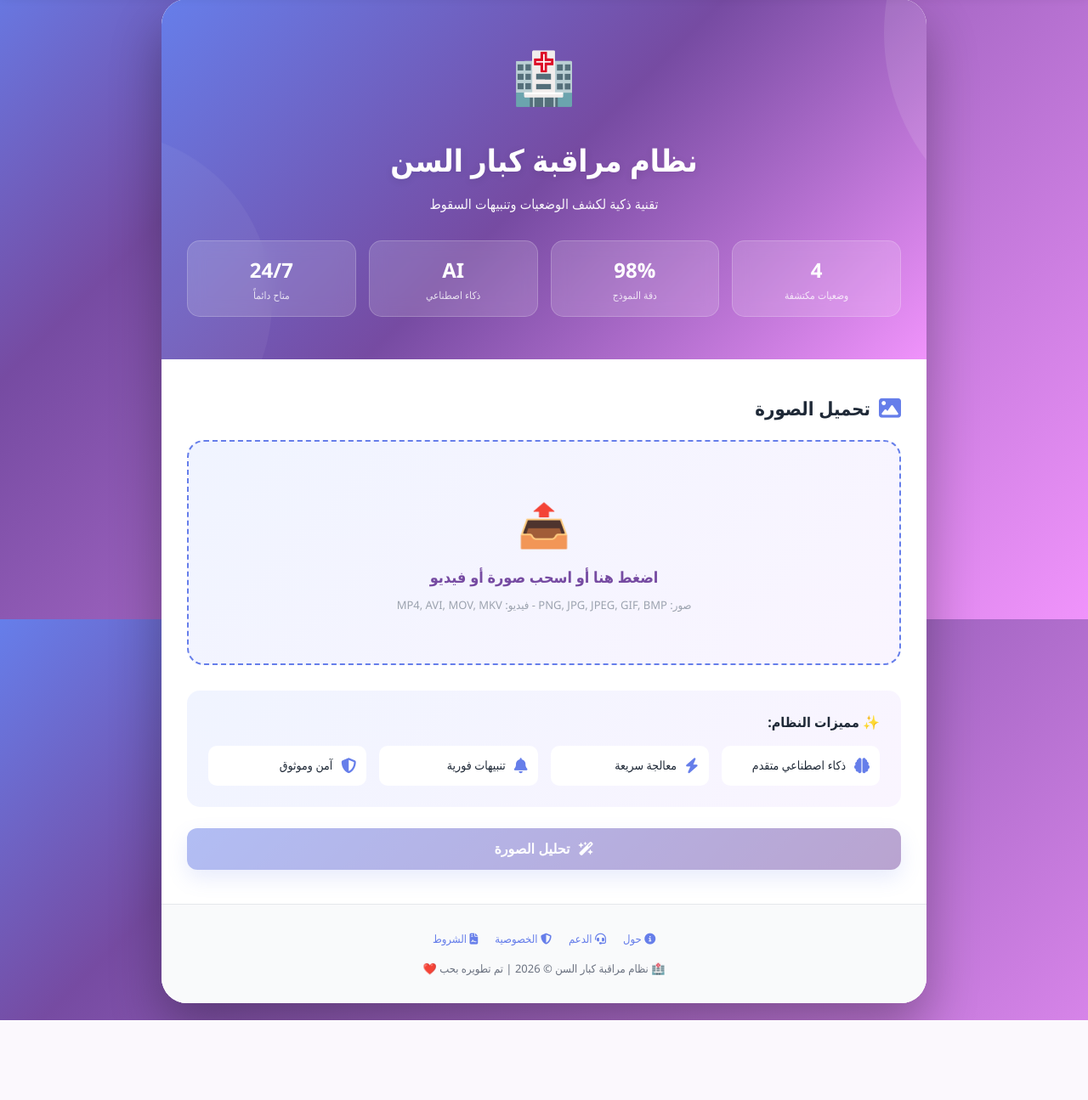
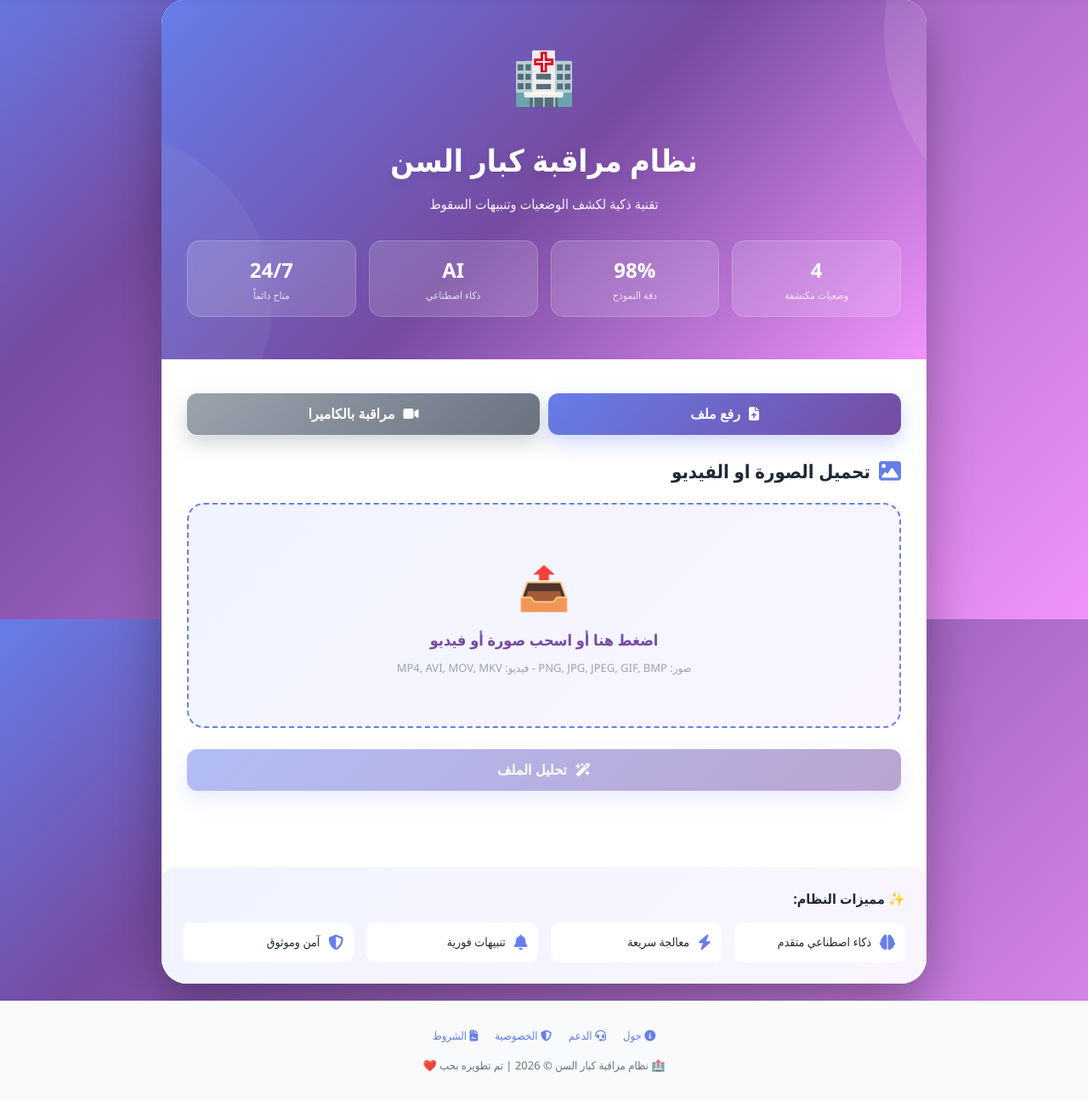
Before and after one commit to farahhashemabed-pixel/web.afall_detection, a Flask app: page / in a window 1280 px wide. Shown: the part 71-1366 px from the top of the page at 85% size. Before the commit the page ends 1272 px from the top, so only its background shows below. Run offline with Flask 3, Linux system fonts and the light colour scheme.

Commit message:
إضافة ميزة المراقبة الحية بالكاميرا مع الحفاظ على رفع الملفات

```diff
--- a/static/js/script.js
+++ b/static/js/script.js
@@ -11,11 +11,124 @@ const resultCard = document.getElementById('resultCard');
 const errorDiv = document.getElementById('errorDiv');
 const errorMessage = document.getElementById('errorMessage');
 
+// Camera Elements
+const modeUploadBtn = document.getElementById('modeUploadBtn');
+const modeCameraBtn = document.getElementById('modeCameraBtn');
+const uploadSection = document.getElementById('uploadSection');
+const cameraSection = document.getElementById('cameraSection');
+const startCameraBtn = document.getElementById('startCameraBtn');
+const stopCameraBtn = document.getElementById('stopCameraBtn');
+const webcamVideo = document.getElementById('webcamVideo');
+const captureCanvas = document.getElementById('captureCanvas');
+const cameraPlaceholder = document.getElementById('cameraPlaceholder');
+const cameraStatusText = document.getElementById('cameraStatusText');
+
+let cameraStream = null;
+let captureInterval = null;
+let isCameraMonitoring = false;
+
 // ==================== Image Preview Elements ====================
 const imagePreviewContainer = document.getElementById('imagePreviewContainer');
 const imagePreview = document.getElementById('imagePreview');
 
-// ==================== 1. معالجة تحميل الملف (صورة / فيديو) ====================
+// ==================== 1. تبديل وضعيات الرفع والمراقبة ====================
+if (modeUploadBtn && modeCameraBtn) {
+    modeUploadBtn.addEventListener('click', () => {
+        modeUploadBtn.classList.replace('btn-reset', 'btn-predict');
+        modeUploadBtn.classList.add('active');
+        modeCameraBtn.classList.replace('btn-predict', 'btn-reset');
+        modeCameraBtn.classList.remove('active');
+
+        uploadSection.style.display = 'block';
+        cameraSection.style.display = 'none';
+
+        if (isCameraMonitoring) stopCamera();
+    });
+
+    modeCameraBtn.addEventListener('click', () => {
+        modeCameraBtn.classList.replace('btn-reset', 'btn-predict');
+        modeCameraBtn.classList.add('active');
+        modeUploadBtn.classList.replace('btn-predict', 'btn-reset');
+        modeUploadBtn.classList.remove('active');
+
+        uploadSection.style.display = 'none';
+        cameraSection.style.display = 'block';
+    });
+}
+
+// ==================== 2. معالجة المراقبة الحية (الكاميرا) ====================
+startCameraBtn.addEventListener('click', async () => {
+    try {
+        cameraStream = await navigator.mediaDevices.getUserMedia({ video: { facingMode: "user" } });
+        webcamVideo.srcObject = cameraStream;
+        webcamVideo.style.display = 'block';
+        cameraPlaceholder.style.display = 'none';
+
+        startCameraBtn.style.display = 'none';
+        stopCameraBtn.style.display = 'flex';
+        cameraStatusText.style.display = 'block';
+
+        isCameraMonitoring = true;
+        resultContainer.classList.remove('show');
+        errorDiv.classList.remove('show');
+
+        // التقاط فريم كل ثانيتين (2000 مللي ثانية) وارسالها للتحليل
+        captureInterval = setInterval(captureAndAnalyzeFrame, 2000);
+
+    } catch (err) {
+        showError('فشل الوصول للكاميرا: الرجاء إعطاء الصلاحية أو استخدام اتصال آمن (HTTPS).');
+        console.error(err);
+    }
+});
+
+stopCameraBtn.addEventListener('click', () => {
+    stopCamera();
+});
+
+function stopCamera() {
+    if (cameraStream) {
+        cameraStream.getTracks().forEach(track => track.stop());
+    }
+    clearInterval(captureInterval);
+    isCameraMonitoring = false;
+
+    webcamVideo.style.display = 'none';
+    cameraPlaceholder.style.display = 'block';
+
+    startCameraBtn.style.display = 'flex';
+    stopCameraBtn.style.display = 'none';
+    cameraStatusText.style.display = 'none';
+}
+
+async function captureAndAnalyzeFrame() {
+    if (!isCameraMonitoring || webcamVideo.videoWidth === 0) return;
+
+    const context = captureCanvas.getContext('2d');
+    captureCanvas.width = webcamVideo.videoWidth;
+    captureCanvas.height = webcamVideo.videoHeight;
+    context.drawImage(webcamVideo, 0, 0, captureCanvas.width, captureCanvas.height);
+
+    // تحويل الصورة الى ملف وارسالها للواجهة البرمجية
+    captureCanvas.toBlob(async (blob) => {
+        const formData = new FormData();
+        formData.append('file', blob, 'camera_frame.jpg');
+
+        try {
+            const response = await fetch('/api/predict', {
+                method: 'POST',
+                body: formData
+            });
+            const data = await response.json();
+            if (response.ok) {
+                displayResult(data);
+            }
+        } catch (err) {
+            console.error("Camera analysis error:", err);
+        }
+    }, 'image/jpeg', 0.8);
+}
+
+// ==================== 3. معالجة تحميل الملف (صورة / فيديو) ====================
 fileInput.addEventListener('change', function(e) {
     if (e.target.files.length > 0) {
         const file = e.target.files[0];
@@ -43,7 +156,7 @@ fileInput.addEventListener('change', function(e) {
     }
 });
 
-// ==================== 2. السحب والإفلات ====================
+// ==================== 4. السحب والإفلات ====================
 fileLabel.addEventListener('dragover', function(e) {
     e.preventDefault();
     fileLabel.classList.add('dragover');
@@ -86,7 +199,7 @@ fileLabel.addEventListener('drop', function(e) {
     }
 });
 
-// ==================== 3. إرسال الصورة للنموذج ====================
+// ==================== 5. إرسال الصورة للنموذج ====================
 predictBtn.addEventListener('click', async function() {
     if (!fileInput.files || fileInput.files.length === 0) {
         showError('الرجاء اختيار صورة أو فيديو أولاً');
@@ -145,7 +258,7 @@ predictBtn.addEventListener('click', async function() {
     }
 });
 
-// ==================== 4. عرض النتيجة بألوان مختلفة ====================
+// ==================== 6. عرض النتيجة بألوان مختلفة ====================
 function displayResult(data) {
     const posture = data.posture;
     const confidence = parseFloat(data.confidence);
@@ -267,19 +380,23 @@ function displayResult(data) {
     // عرض النتائج
     resultContainer.classList.add('show');
 
-    // تشغيل صوت التنبيه عند اكتشاف السقوط
+    // تشغيل صوت التنبيه عند اكتشاف السقوط بشكل سريع
     if (data.is_alert) {
-        playAlertSound();
+        if (!window.alertTimeout) {
+            playAlertSound();
+            // منع تكرار الصوت المزعج في الكاميرا، السماح بصوت كل 5 ثوان
+            window.alertTimeout = setTimeout(() => { window.alertTimeout = null; }, 5000);
+        }
     }
 }
 
-// ==================== 5. دالة عرض الأخطاء ====================
+// ==================== 7. دالة عرض الأخطاء ====================
 function showError(message) {
     errorMessage.textContent = message;
     errorDiv.classList.add('show');
 }
 
-// ==================== 6. زر الصورة الجديدة ====================
+// ==================== 8. زر الصورة الجديدة ====================
 resetBtn.addEventListener('click', function() {
     // إعادة تعيين الملفات
     fileInput.value = '';
@@ -297,7 +414,7 @@ resetBtn.addEventListener('click', function() {
     errorDiv.classList.remove('show');
 });
 
-// ==================== 7. تشغيل صوت التنبيه ====================
+// ==================== 9. تشغيل صوت التنبيه ====================
 function playAlertSound() {
     // إنشاء صوت تنبيه بسيط باستخدام Web Audio API
     const audioContext = new (window.AudioContext || window.webkitAudioContext)();
--- a/templates/index.html
+++ b/templates/index.html
@@ -65,12 +65,17 @@
                 </div>
             </div>
 
+            <!-- Mode Selection -->
+            <div class="mode-selection" style="display: flex; gap: 10px; margin-bottom: 25px;">
+                <button id="modeUploadBtn" class="btn btn-predict active" style="flex:1; margin: 0;"><i class="fas fa-file-upload"></i> رفع ملف</button>
+                <button id="modeCameraBtn" class="btn btn-reset" style="flex:1; margin: 0;"><i class="fas fa-video"></i> مراقبة بالكاميرا</button>
+            </div>
+
             <!-- Upload Section -->
-            <div class="upload-section">
+            <div class="upload-section" id="uploadSection">
                 <div class="section-title">
                     <i class="fas fa-image"></i>
-                    تحميل الصورة
-                </div>
+                    تحميل الصورة او الفيديو                </div>
 
                 <div class="file-input-wrapper">
                     <input type="file" id="fileInput" accept=".png,.jpg,.jpeg,.gif,.bmp,.mp4,.avi,.mov,.mkv,video/*" />
@@ -97,6 +102,47 @@
                 </div>
             </div>
 
+            <!-- Buttons Upload Only -->
+            <div class="btn-group" id="uploadActionGroup" style="margin-bottom: 20px;">
+                <button class="btn btn-predict" id="predictBtn" disabled>
+                    <i class="fas fa-wand-magic-sparkles"></i>
+                    <span>تحليل الملف</span>
+                </button>
+                <button class="btn btn-reset" id="resetBtn" style="display: none;">
+                    <i class="fas fa-rotate-left"></i>
+                    <span>ملف جديد</span>
+                </button>
+            </div>
+            </div> <!-- End Upload Section -->
+
+            <!-- ==================== CAMERA SECTION ==================== -->
+            <div class="camera-section" id="cameraSection" style="display: none; margin-bottom: 25px;">
+                <div class="section-title">
+                    <i class="fas fa-camera"></i>
+                    المراقبة المباشرة
+                </div>
+                <div class="camera-container" style="position: relative; border: 2px dashed var(--primary); border-radius: 20px; overflow: hidden; background: linear-gradient(135deg, #f0f4ff 0%, #faf5ff 100%);">
+                    <video id="webcamVideo" autoplay playsinline style="width: 100%; border-radius: 18px; display: none; transform: scaleX(-1);"></video>
+                    <canvas id="captureCanvas" style="display: none;"></canvas>
+                    <div id="cameraPlaceholder" style="padding: 50px 30px; text-align: center;">
+                        <i class="fas fa-video" style="font-size: 50px; color: var(--primary); margin-bottom: 15px; display: block;"></i>
+                        <p style="font-size: 18px; font-weight: 600; color: var(--secondary);">الكاميرا متوقفة</p>
+                        <p style="font-size: 13px; color: #9ca3af;">اضغط على زر التشغيل بالأسفل لفتح الكاميرا وبدء المراقبة</p>
+                    </div>
+                </div>
+                <div class="btn-group" style="margin-top: 15px;">
+                    <button class="btn btn-predict" id="startCameraBtn">
+                        <i class="fas fa-play"></i>
+                        <span>تشغيل الكاميرا والمراقبة</span>
+                    </button>
+                    <button class="btn btn-reset" id="stopCameraBtn" style="display: none;">
+                        <i class="fas fa-stop"></i>
+                        <span>إيقاف المراقبة</span>
+                    </button>
+                </div>
+                <p id="cameraStatusText" style="text-align: center; margin-top: 15px; font-weight: bold; color: var(--danger); display: none; animation: pulse 1.5s infinite;">🔴 جاري المراقبة والتحليل المستمر...</p>
+            </div>
+
             <!-- Features -->
             <div class="features">
                 <strong style="color: var(--dark);">✨ مميزات النظام:</strong>
@@ -120,17 +166,6 @@
                 </div>
             </div>
 
-            <!-- Buttons -->
-            <div class="btn-group">
-                <button class="btn btn-predict" id="predictBtn" disabled>
-                    <i class="fas fa-wand-magic-sparkles"></i>
-                    <span>تحليل الصورة</span>
-                </button>
-                <button class="btn btn-reset" id="resetBtn" style="display: none;">
-                    <i class="fas fa-rotate-left"></i>
-                    <span>صورة جديدة</span>
-                </button>
-            </div>
 
             <!-- Loader -->
             <div class="loader" id="loader">
```
